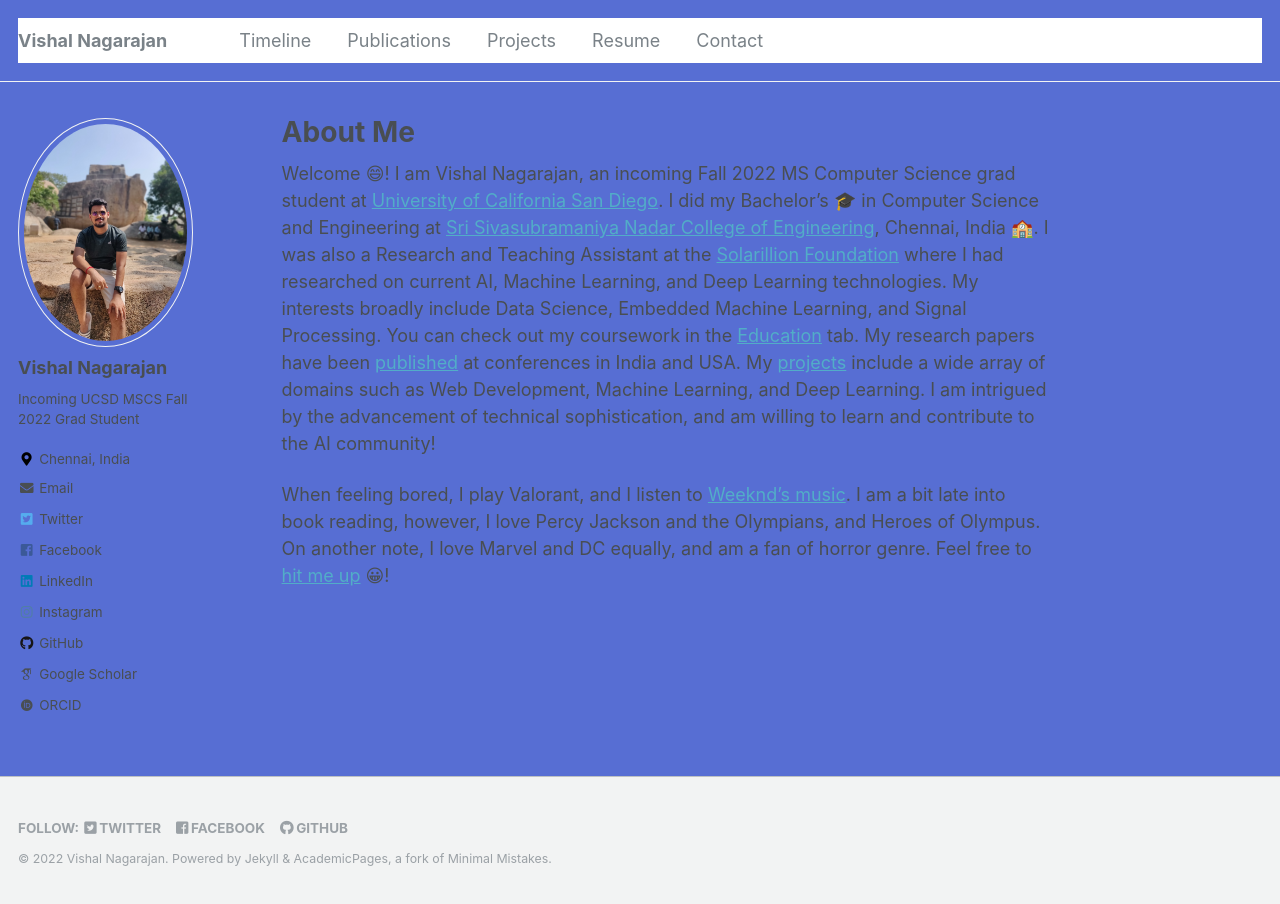
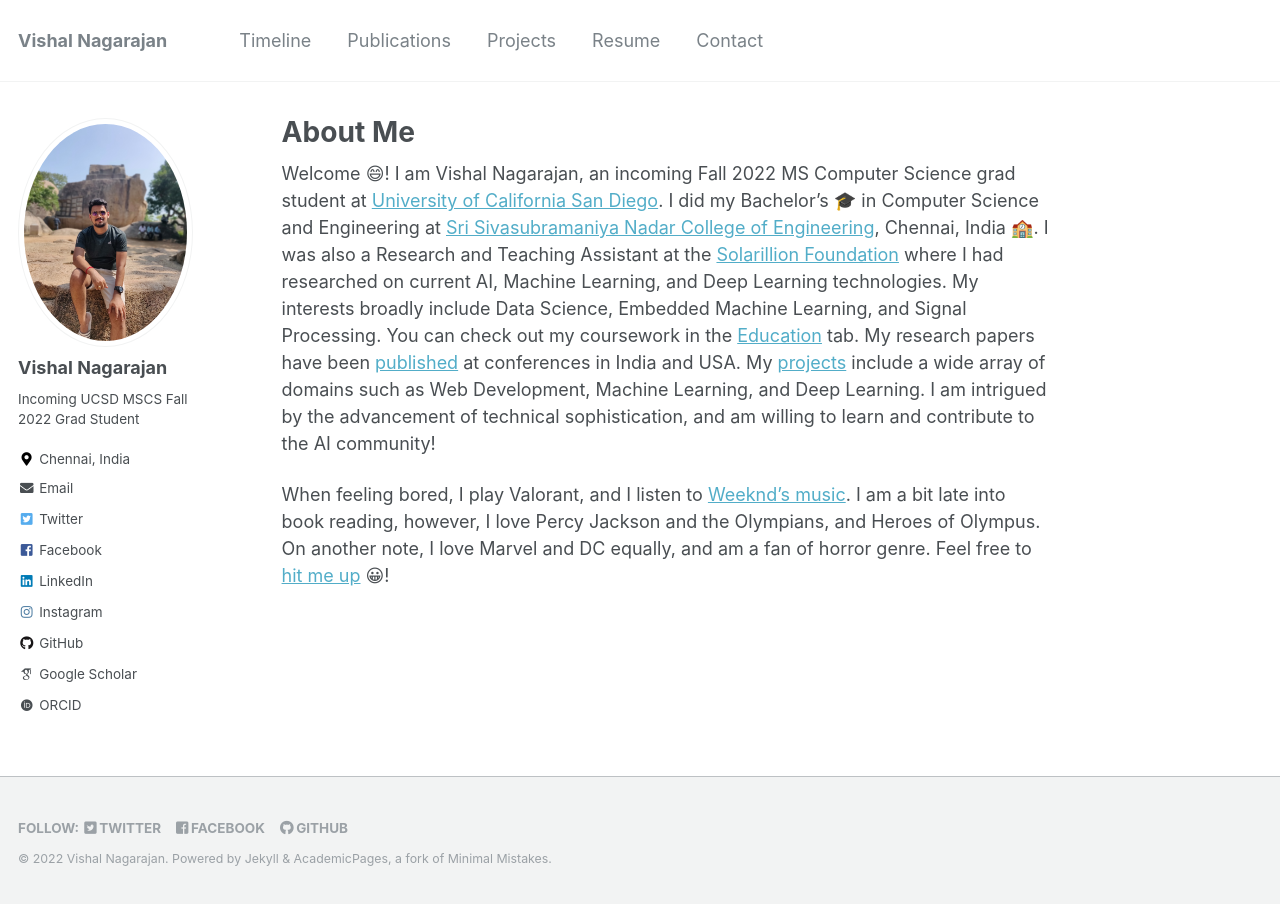
Before and after one commit to vishaln15/vishaln15.github.io, a Jekyll site: the page built from _pages/about.md, in a window 1280 px wide. Built offline with Jekyll 4.4.1, drawn with Linux system fonts in a browser that asks for light colours; some web fonts are replaced.

Commit message:
Minor bg fix

```diff
--- a/assets/css/main.scss
+++ b/assets/css/main.scss
@@ -40,12 +40,12 @@
 @import "vendor/magnific-popup/magnific-popup";
 @import "print";
 
-#particles-js{
-    position: fixed;
-    top: 0;
-    left: 0;
-    width: 100%;
-    height: 100%;
-    background: #576ed3;
-    z-index: -1;
-}
+// #particles-js{
+//     position: fixed;
+//     top: 0;
+//     left: 0;
+//     width: 100%;
+//     height: 100%;
+//     background: #576ed3;
+//     z-index: -1;
+// }
```
